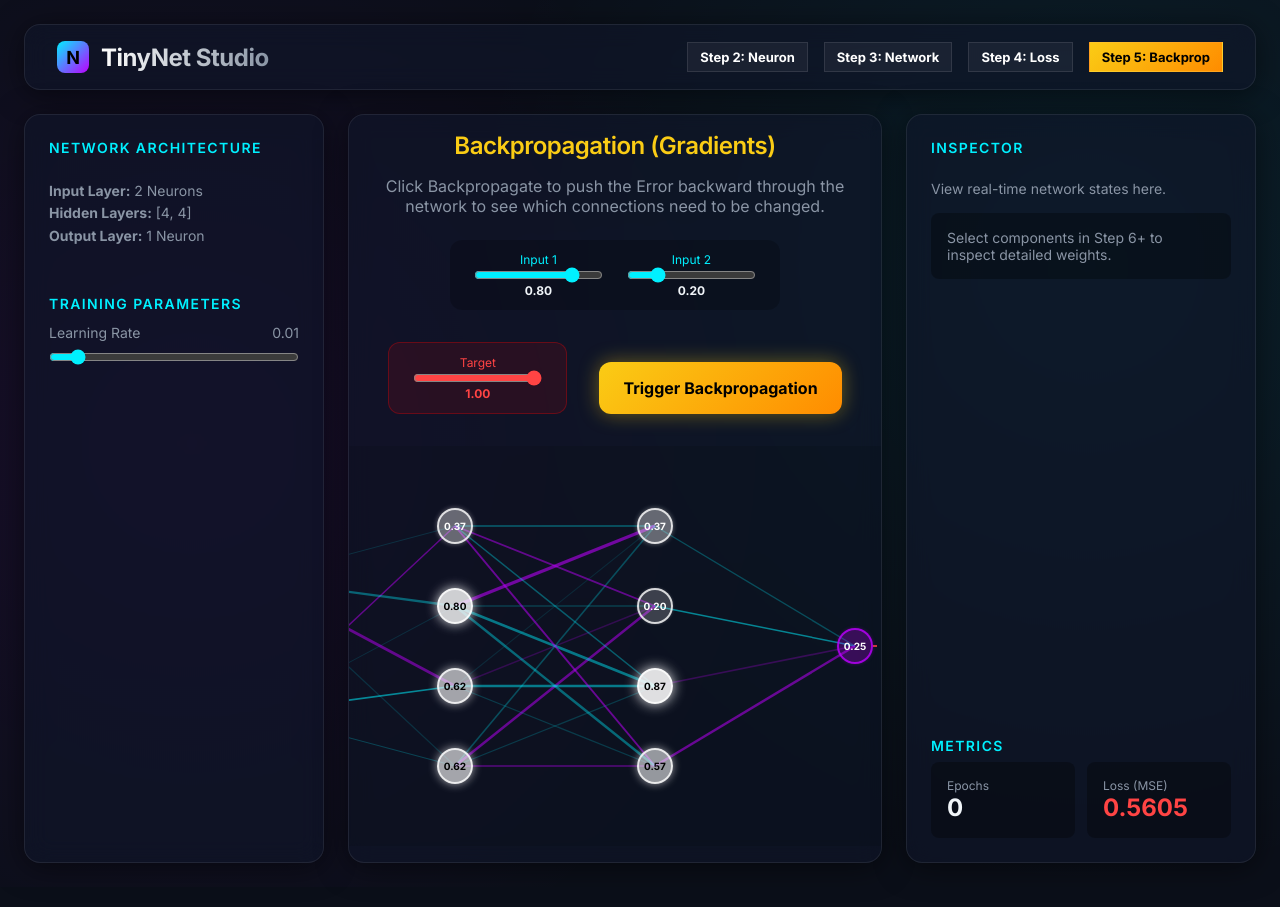
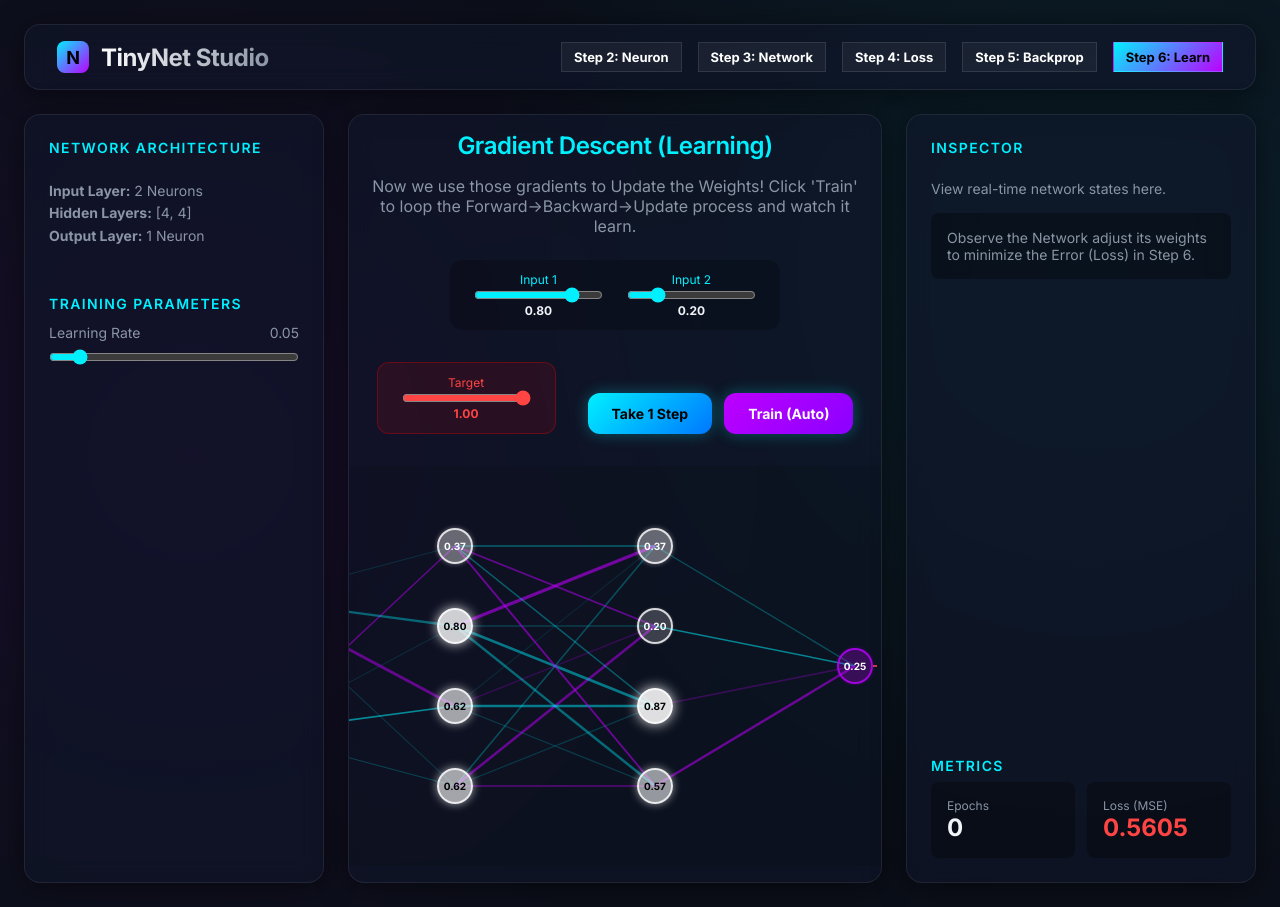
Before and after one commit to MatthewLavine/tinynet, a React (Vite) app: page / in a window 1280 px wide. Built offline with nearby package versions, Linux system fonts and the light colour scheme.

Commit message:
Step 6: Gradient Descent

```diff
--- a/src/App.tsx
+++ b/src/App.tsx
@@ -4,9 +4,9 @@ import PerceptronVisualizer from './components/PerceptronVisualizer';
 import NetworkVisualizer from './components/NetworkVisualizer';
 
 function App() {
-  const [learningRate, setLearningRate] = useState(0.01);
+  const [learningRate, setLearningRate] = useState(0.05); // slightly higher default
   const [epochs, setEpochs] = useState(0);
-  const [currentStep, setCurrentStep] = useState(5); // Default to latest step
+  const [currentStep, setCurrentStep] = useState(6); // Default to latest step
   const [currentLoss, setCurrentLoss] = useState(0);
 
   const getButtonStyle = (step: number, colors: [string, string]) => ({
@@ -30,6 +30,7 @@ function App() {
            <button style={getButtonStyle(3, ['var(--accent-primary)', '#0077ff'])} onClick={() => setCurrentStep(3)}>Step 3: Network</button>
            <button style={getButtonStyle(4, ['#ff4444', '#ff0077'])} onClick={() => setCurrentStep(4)}>Step 4: Loss</button>
            <button style={getButtonStyle(5, ['#facc15', '#ff8c00'])} onClick={() => setCurrentStep(5)}>Step 5: Backprop</button>
+           <button style={getButtonStyle(6, ['var(--accent-primary)', 'var(--accent-secondary)'])} onClick={() => setCurrentStep(6)}>Step 6: Learn</button>
         </div>
       </header>
 
@@ -51,7 +52,7 @@ function App() {
                   <span>{learningRate}</span>
                 </label>
                 <input
-                  type="range" min="0.001" max="0.1" step="0.001"
+                  type="range" min="0.001" max="0.5" step="0.001"
                   value={learningRate} onChange={(e) => setLearningRate(parseFloat(e.target.value))}
                   style={{ width: '100%', accentColor: 'var(--accent-primary)' }}
                 />
@@ -62,7 +63,7 @@ function App() {
 
         <section className="canvas-container glass-panel">
           {currentStep === 2 && <PerceptronVisualizer />}
-          {currentStep >= 3 && <NetworkVisualizer step={currentStep} onLossChange={setCurrentLoss} />}
+          {currentStep >= 3 && <NetworkVisualizer step={currentStep} learningRate={learningRate} onLossChange={setCurrentLoss} onEpochChange={setEpochs} />}
         </section>
 
         <aside className="inspector-panel glass-panel">
@@ -70,7 +71,7 @@ function App() {
           <div style={{ color: 'var(--text-secondary)', fontSize: '14px' }}>
             <p style={{ marginBottom: '16px' }}>View real-time network states here.</p>
             <div style={{ padding: '16px', background: 'rgba(0,0,0,0.3)', borderRadius: '8px' }}>
-              <p>Select components in Step 6+ to inspect detailed weights.</p>
+              <p>Observe the Network adjust its weights to minimize the Error (Loss) in Step 6.</p>
             </div>
           </div>
 
--- a/src/components/NetworkVisualizer.tsx
+++ b/src/components/NetworkVisualizer.tsx
@@ -1,21 +1,24 @@
-import { useState, useMemo, useEffect } from 'react';
+import { useState, useMemo, useEffect, useRef } from 'react';
 import { Network } from '../nn/Network';
 import { meanSquaredError } from '../nn/Loss';
 
 interface Props {
   step: number;
+  learningRate: number;
   onLossChange?: (loss: number) => void;
+  onEpochChange?: (epoch: number) => void;
 }
 
-export default function NetworkVisualizer({ step, onLossChange }: Props) {
+export default function NetworkVisualizer({ step, learningRate, onLossChange, onEpochChange }: Props) {
   const architecture = [2, 4, 4, 1];
   const network = useMemo(() => new Network(architecture), []);
 
   const [inputs, setInputs] = useState<number[]>([0.8, 0.2]);
   const [target, setTarget] = useState<number>(1.0);
 
-  // Step 5 state
   const [showGradients, setShowGradients] = useState(false);
+  const [epoch, setEpoch] = useState(0);
+  const [isTraining, setIsTraining] = useState(false);
   const [, setForceRender] = useState(0);
 
   // Run Forward Pass
@@ -27,18 +30,56 @@ export default function NetworkVisualizer({ step, onLossChange }: Props) {
     if (onLossChange) onLossChange(loss);
   }, [loss, onLossChange]);
 
-  // Hide gradients if inputs change, since they are stale
+  useEffect(() => {
+    if (onEpochChange) onEpochChange(epoch);
+  }, [epoch, onEpochChange]);
+
   useEffect(() => {
     setShowGradients(false);
   }, [inputs, target]);
 
-  // Trigger Backward Pass
   const handleBackprop = () => {
     network.resetGradients();
     network.backward([target]);
     setShowGradients(true);
-    setForceRender(prev => prev + 1); // trigger re-render to show new gradients
+    setForceRender(prev => prev + 1);
   };
+
+  const handleStep = () => {
+    // A full learning step: Forward (done), Backward, Update
+    network.resetGradients();
+    network.backward([target]);
+    network.updateWeights(learningRate);
+
+    setShowGradients(false);
+    setEpoch(e => e + 1);
+  };
+
+  // Auto training loop
+  const requestRef = useRef<number>();
+
+  const trainLoop = () => {
+    // Execute multiple steps per frame to speed it up visually
+    for (let i = 0; i < 5; i++) {
+      network.forward(inputs);
+      network.resetGradients();
+      network.backward([target]);
+      network.updateWeights(learningRate);
+    }
+    setEpoch(e => e + 5);
+    requestRef.current = requestAnimationFrame(trainLoop);
+  };
+
+  useEffect(() => {
+    if (isTraining) {
+      requestRef.current = requestAnimationFrame(trainLoop);
+    } else if (requestRef.current) {
+      cancelAnimationFrame(requestRef.current);
+    }
+    return () => {
+      if (requestRef.current) cancelAnimationFrame(requestRef.current);
+    };
+  }, [isTraining, inputs, target, learningRate, network]);
 
   const layerWidth = 800;
   const layerHeight = 400;
@@ -56,7 +97,6 @@ export default function NetworkVisualizer({ step, onLossChange }: Props) {
 
     for (let i = 0; i < layerSize; i++) {
       const y = (i + 1) * ySpacing;
-      // Fetch error signal if it's a processing layer (idx > 0)
       let errSig = 0;
       if (layerIdx > 0 && showGradients) {
         errSig = network.layers[layerIdx - 1].neurons[i].lastErrorSignal;
@@ -73,18 +113,20 @@ export default function NetworkVisualizer({ step, onLossChange }: Props) {
 
   return (
     <div style={{ display: 'flex', flexDirection: 'column', alignItems: 'center', width: '100%', gap: '24px', padding: '16px' }}>
-      <h2 style={{ color: step >= 5 ? '#facc15' : (step >= 4 ? '#ff4444' : 'var(--accent-primary)'), marginBottom: '-8px', transition: 'color 0.3s ease' }}>
+      <h2 style={{ color: step >= 6 ? '#00f0ff' : (step >= 5 ? '#facc15' : (step >= 4 ? '#ff4444' : 'var(--accent-primary)')), marginBottom: '-8px', transition: 'color 0.3s ease' }}>
         {step === 3 && "Forward Propagation"}
         {step === 4 && "The Loss Function (Error)"}
-        {step >= 5 && "Backpropagation (Gradients)"}
+        {step === 5 && "Backpropagation (Gradients)"}
+        {step >= 6 && "Gradient Descent (Learning)"}
       </h2>
       <p style={{ color: 'var(--text-secondary)', textAlign: 'center', maxWidth: '600px', minHeight: '40px' }}>
         {step === 3 && "Adjust the inputs below. The network performs calculations to feed the signal forward."}
         {step === 4 && "The Target is introduced. The Loss function measures how wrong the Network is."}
-        {step >= 5 && "Click Backpropagate to push the Error backward through the network to see which connections need to be changed."}
+        {step === 5 && "Click Backpropagate to push the Error backward through the network to see which connections need to be changed."}
+        {step >= 6 && "Now we use those gradients to Update the Weights! Click 'Train' to loop the Forward->Backward->Update process and watch it learn."}
       </p>
 
-      {/* Input Controls & Backprop Action */}
+      {/* Input Controls & Actions */}
       <div style={{ display: 'flex', gap: '32px', marginBottom: '8px', alignItems: 'flex-end', flexWrap: 'wrap', justifyContent: 'center' }}>
         <div style={{ display: 'flex', gap: '24px', background: 'rgba(0,0,0,0.2)', padding: '12px 24px', borderRadius: '12px' }}>
           {inputs.map((val, idx) => (
@@ -118,7 +160,7 @@ export default function NetworkVisualizer({ step, onLossChange }: Props) {
           </div>
         )}
 
-        {step >= 5 && (
+        {step === 5 && (
           <button
             className="btn-primary"
             style={{ padding: '16px 24px', background: 'linear-gradient(135deg, #facc15, #ff8c00)', color: '#000', fontSize: '16px', fontWeight: 'bold', border: 'none', borderRadius: '12px', boxShadow: '0 0 20px rgba(250, 204, 21, 0.4)' }}
@@ -126,6 +168,26 @@ export default function NetworkVisualizer({ step, onLossChange }: Props) {
           >
             Trigger Backpropagation
           </button>
+        )}
+
+        {step >= 6 && (
+          <div style={{ display: 'flex', gap: '12px' }}>
+            <button
+              className="btn-primary"
+              style={{ padding: '12px 24px', background: 'linear-gradient(135deg, var(--accent-primary), #0077ff)', color: '#000', fontSize: '14px', fontWeight: 'bold', border: 'none', borderRadius: '12px' }}
+              onClick={handleStep}
+              disabled={isTraining}
+            >
+              Take 1 Step
+            </button>
+            <button
+              className="btn-primary"
+              style={{ padding: '12px 24px', background: isTraining ? 'rgba(255,68,68,0.2)' : 'linear-gradient(135deg, var(--accent-secondary), #8b00ff)', color: isTraining ? '#ff4444' : '#fff', fontSize: '14px', fontWeight: 'bold', border: isTraining ? '1px solid #ff4444' : 'none', borderRadius: '12px' }}
+              onClick={() => setIsTraining(!isTraining)}
+            >
+              {isTraining ? 'Stop Training' : 'Train (Auto)'}
+            </button>
+          </div>
         )}
       </div>
 
@@ -145,14 +207,12 @@ export default function NetworkVisualizer({ step, onLossChange }: Props) {
                 const sourceNode = nodePositions[prevLayerIdx][wIdx];
                 const color = weight > 0 ? "var(--accent-primary)" : "var(--accent-secondary)";
 
-                // If showing gradients, color lines intensely based on the gradient (yellow for pos, red for neg)
                 let strokeColor = color;
                 let opacity = Math.min(1, Math.abs(weight) * 0.5 + 0.1);
                 let strokeWidth = 1 + Math.abs(sourceNode.activation * weight) * 3;
 
                 if (showGradients) {
                    const grad = neuron.weightGradients[wIdx];
-                   // Huge gradients should look very thick and glowy
                    strokeColor = grad > 0 ? '#ff8c00' : '#facc15';
                    opacity = Math.min(1, Math.abs(grad) * 10 + 0.2);
                    strokeWidth = 2 + Math.abs(grad) * 20;
@@ -166,7 +226,7 @@ export default function NetworkVisualizer({ step, onLossChange }: Props) {
                     stroke={strokeColor}
                     strokeWidth={strokeWidth}
                     opacity={opacity}
-                    style={{ transition: 'all 0.5s ease' }}
+                    style={{ transition: isTraining ? 'none' : 'all 0.3s ease' }}
                   />
                 );
               });
@@ -211,7 +271,7 @@ export default function NetworkVisualizer({ step, onLossChange }: Props) {
                   fontSize: '10px', fontWeight: 'bold', color: node.activation > 0.5 ? '#000' : '#fff',
                   boxShadow: showGradients && !isInput ? `0 0 20px ${node.errorSignal > 0 ? '#ff8c00' : '#facc15'}` : `0 0 ${node.activation * 15}px rgba(${baseColor}, ${node.activation})`,
                   zIndex: 10,
-                  transition: 'all 0.5s ease'
+                  transition: isTraining ? 'none' : 'all 0.3s ease'
                 }}
               >
                 {node.activation.toFixed(2)}
--- a/src/nn/Network.ts
+++ b/src/nn/Network.ts
@@ -15,9 +15,7 @@ export class Layer {
   backwardOutputLayer(targets: number[]) {
     for (let i = 0; i < this.neurons.length; i++) {
       const neuron = this.neurons[i];
-      // How far off were we?
       const error = neuron.lastOutput - targets[i];
-      // The error signal (delta) is the error multiplied by the derivative of the activation function
       const errorSignal = error * sigmoidDerivative(neuron.lastOutput);
       neuron.backward(errorSignal);
     }
@@ -28,15 +26,18 @@ export class Layer {
     for (let i = 0; i < this.neurons.length; i++) {
       const neuron = this.neurons[i];
       let sumError = 0;
-
-      // The error for this hidden neuron is the sum of the errors it caused in the NEXT layer
       for (const nextNeuron of nextLayer.neurons) {
-        // nextNeuron.weights[i] is the weight connecting THIS neuron to the nextNeuron
         sumError += nextNeuron.weights[i] * nextNeuron.lastErrorSignal;
       }
-
       const errorSignal = sumError * sigmoidDerivative(neuron.lastOutput);
       neuron.backward(errorSignal);
+    }
+  }
+
+  // Step 6: Apply gradients
+  updateWeights(learningRate: number) {
+    for (const neuron of this.neurons) {
+      neuron.updateWeights(learningRate);
     }
   }
 }
@@ -72,23 +73,25 @@ export class Network {
     return { activations: allActivations };
   }
 
-  // Step 5: The Backpropagation Algorithm
   backward(targets: number[]) {
-    // Start from the output layer and walk backwards to the first hidden layer
     for (let i = this.layers.length - 1; i >= 0; i--) {
       const layer = this.layers[i];
       if (i === this.layers.length - 1) {
-        // Output layer calculates error directly against targets
         layer.backwardOutputLayer(targets);
       } else {
-        // Hidden layers calculate error based on the layer ahead of them
         const nextLayer = this.layers[i + 1];
         layer.backwardHiddenLayer(nextLayer);
       }
     }
   }
 
-  // Prepare for next training step
+  // Step 6: Update all weights using learning rate
+  updateWeights(learningRate: number) {
+    for (const layer of this.layers) {
+      layer.updateWeights(learningRate);
+    }
+  }
+
   resetGradients() {
     for (const layer of this.layers) {
       for (const neuron of layer.neurons) {
--- a/src/nn/Perceptron.ts
+++ b/src/nn/Perceptron.ts
@@ -58,7 +58,15 @@ export class Perceptron {
     }
   }
 
-  // Clear gradients after weights are updated (for Step 6)
+  // Step 6: Gradient Descent - Update weights to minimize error
+  updateWeights(learningRate: number) {
+    this.bias -= learningRate * this.biasGradient;
+    for (let i = 0; i < this.weights.length; i++) {
+      this.weights[i] -= learningRate * this.weightGradients[i];
+    }
+  }
+
+  // Clear gradients after weights are updated
   resetGradients() {
     this.biasGradient = 0;
     this.weightGradients.fill(0);
```
